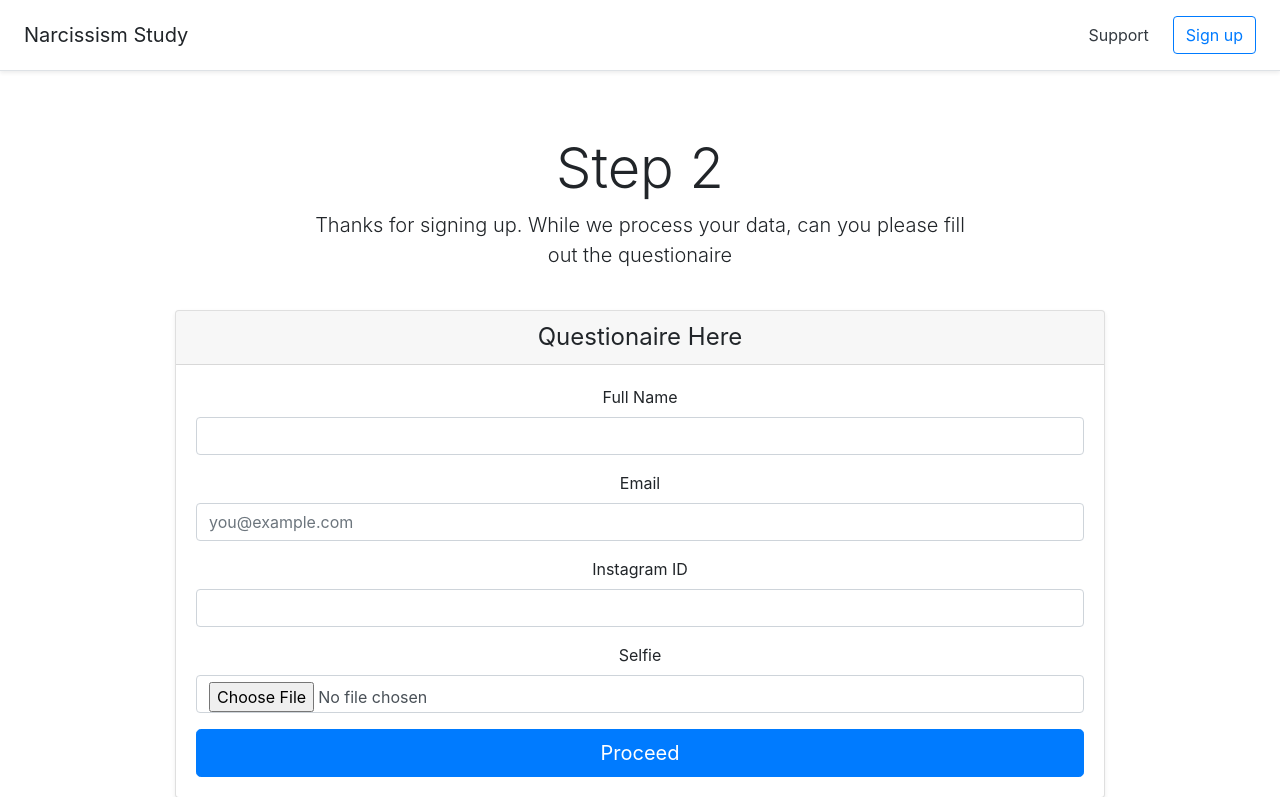
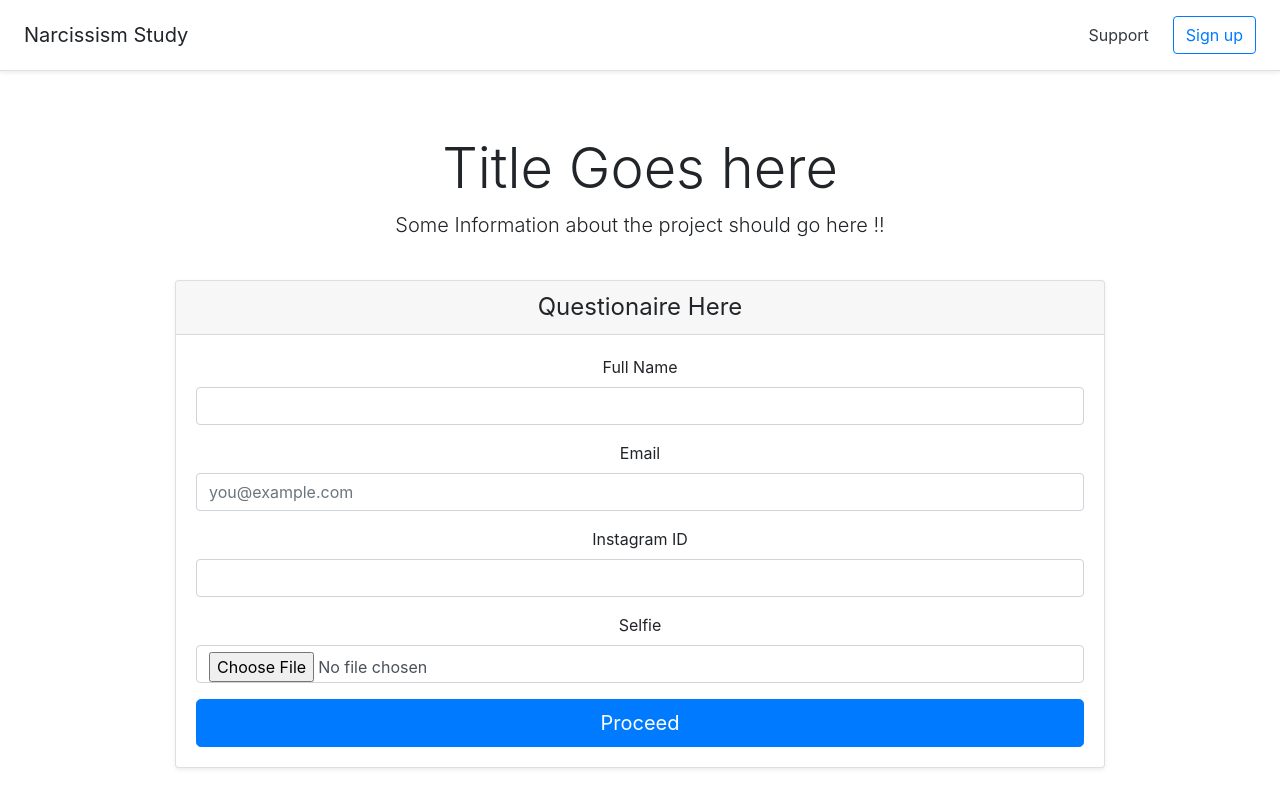
Before and after one commit to MsFakhra/data-analysis-collection, a Django app: page / in a window 1280 px wide. Shown: the top 797 px of the page. Run offline with Django 3.2, Linux system fonts and the light colour scheme; some libraries are stand-ins or nearby versions.

Commit message:
text changes

```diff
--- a/NarcissismStudy/project/application/templates/index.html
+++ b/NarcissismStudy/project/application/templates/index.html
@@ -2,8 +2,8 @@
 {% block content %}
 
 <div class="pricing-header px-3 py-3 pt-md-5 pb-md-4 mx-auto text-center">
-  <h1 class="display-4">Step 2  </h1>
-  <p class="lead">Thanks for signing up. While we process your data, can you please fill out the questionaire </p>
+  <h1 class="display-4">Title Goes here  </h1>
+  <p class="lead">Some Information about the project should go here !! </p>
 </div>
 
 <div class="container">
--- a/NarcissismStudy/project/application/templates/step2.html
+++ b/NarcissismStudy/project/application/templates/step2.html
@@ -2,8 +2,8 @@
 {% block content %}
 
 <div class="pricing-header px-3 py-3 pt-md-5 pb-md-4 mx-auto text-center">
-  <h1 class="display-4">Title Goes here </h1>
-  <p class="lead">Some Information about the project goes here. </p>
+  <h1 class="display-4">Step 2  </h1>
+  <p class="lead">Thanks for signing up. While we process your data, can you please fill out the questionaire. </p>
 </div>
 
 <div class="container">
```
Also changed, not shown: NarcissismStudy/project/application/templates/thankyou.html (line endings or trailing spaces).
